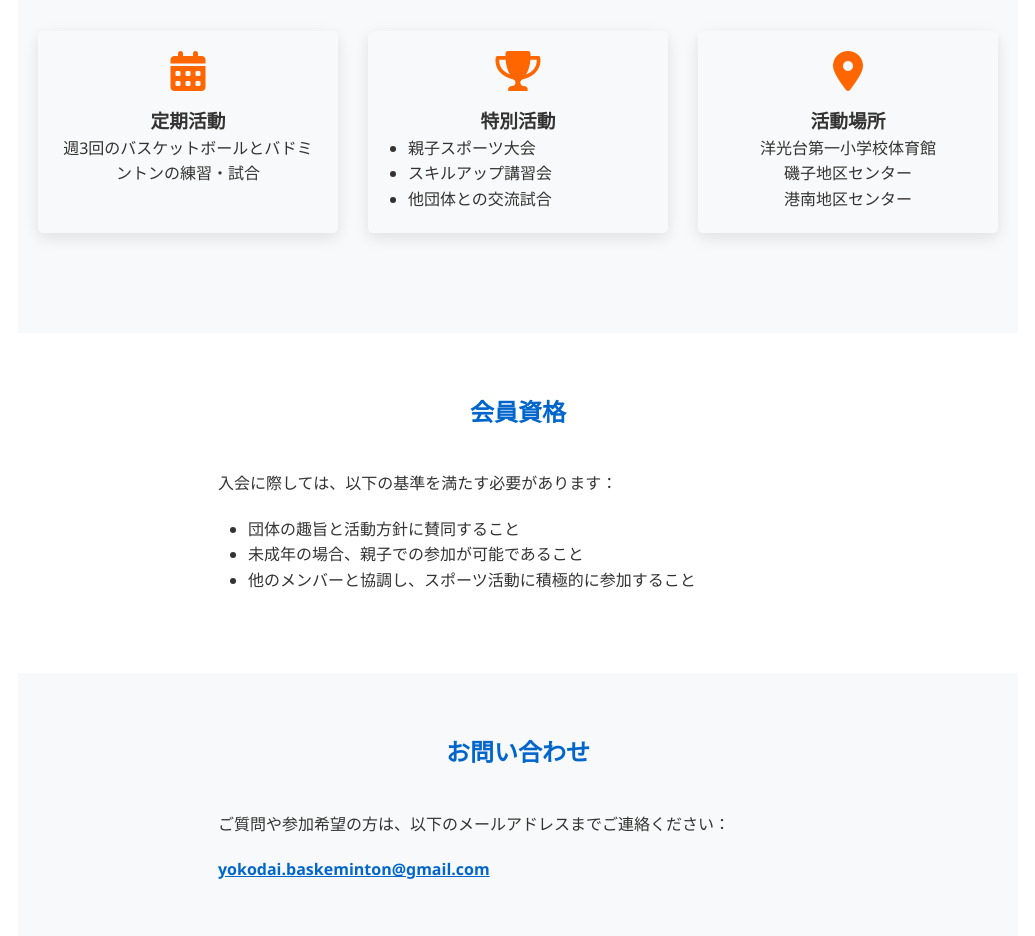
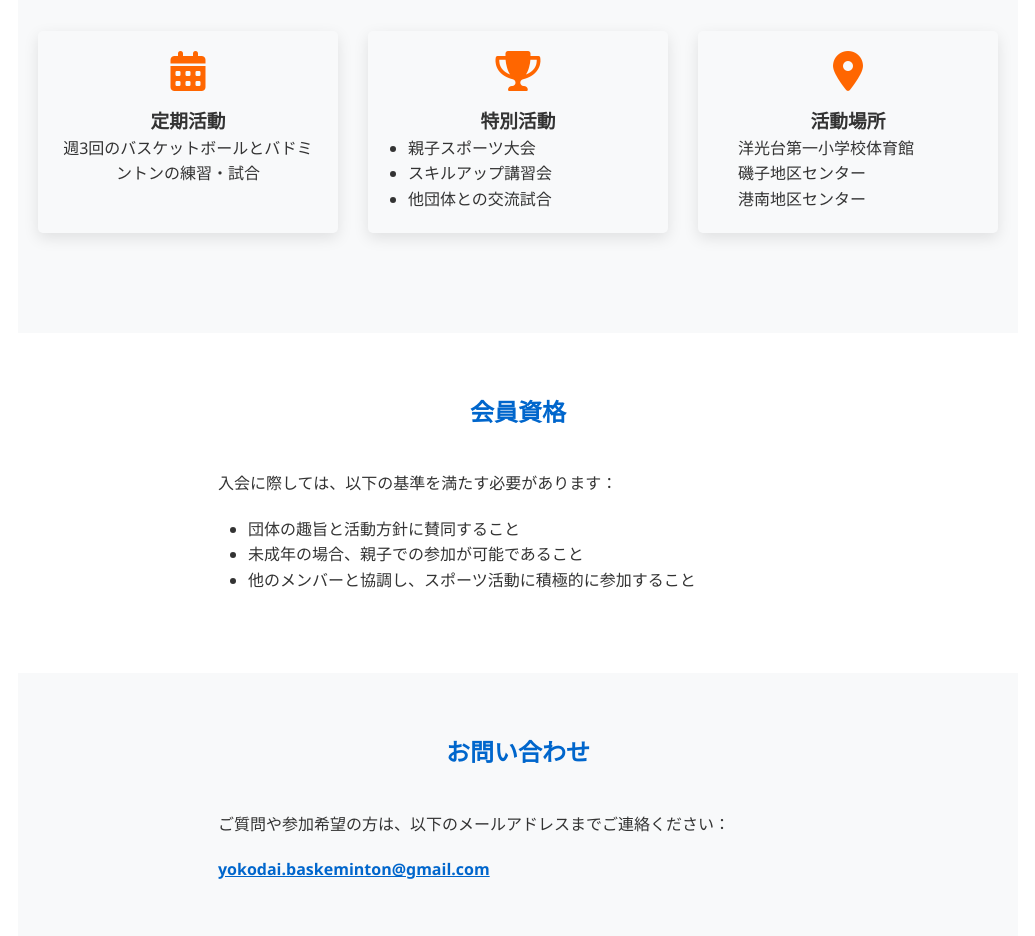
Before and after one commit to yokodaibaskeminton/yokodaibaskeminton.github.io, a plain HTML site: page index.html in a window 1280 px wide. Shown: the part 880-1816 px from the top of the page, without its empty margins (122-1157 px from the left). Drawn offline with Linux system fonts and the light colour scheme.

Commit message:
Update index.html

```diff
--- a/index.html
+++ b/index.html
@@ -174,9 +174,11 @@
             <div class="feature">
                 <i class="fas fa-map-marker-alt"></i>
                 <h3>活動場所</h3>
-                <p>洋光台第一小学校体育館</p>
-                <p>磯子地区センター</p>
-                <p>港南地区センター</p>
+                <ul style="text-align: left; padding-left: 20px;">
+                    <p>洋光台第一小学校体育館</p>
+                    <p>磯子地区センター</p>
+                    <p>港南地区センター</p>
+                </ul>
             </div>
         </div>
     </section>
```
